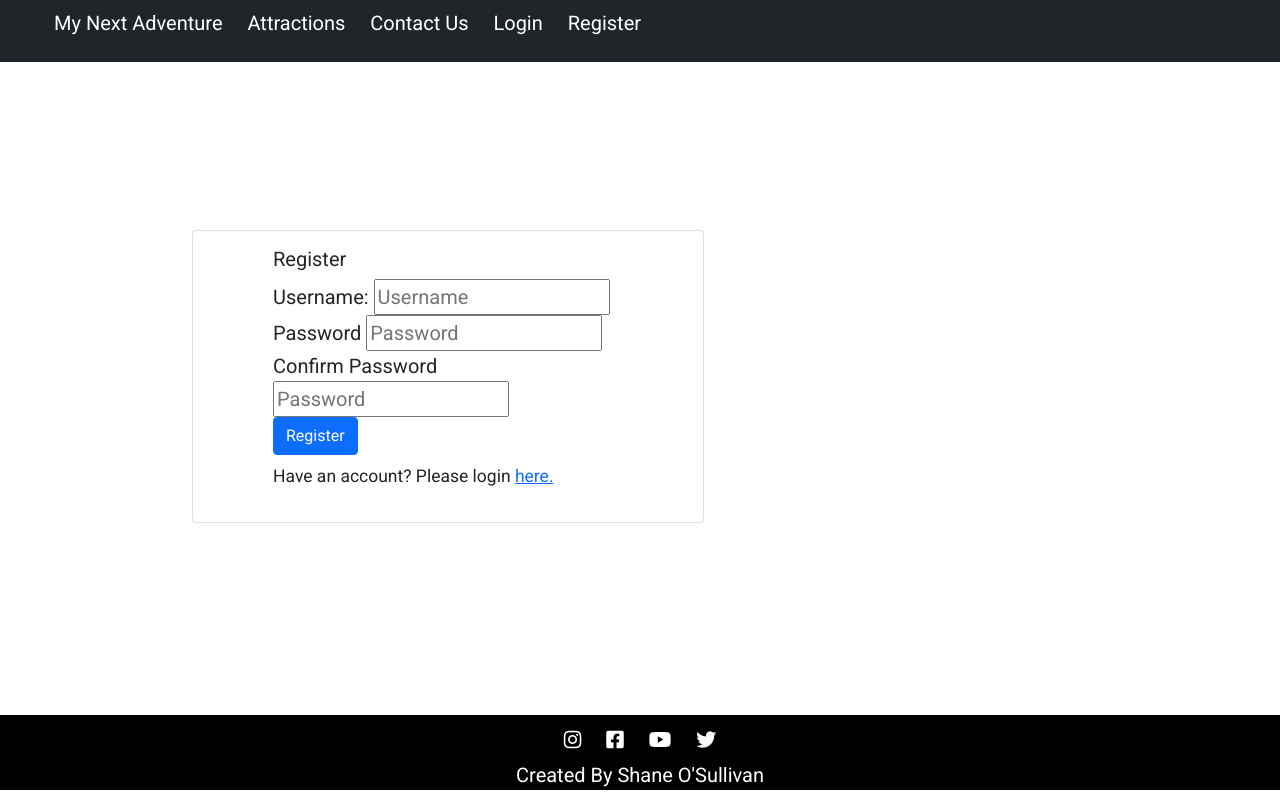
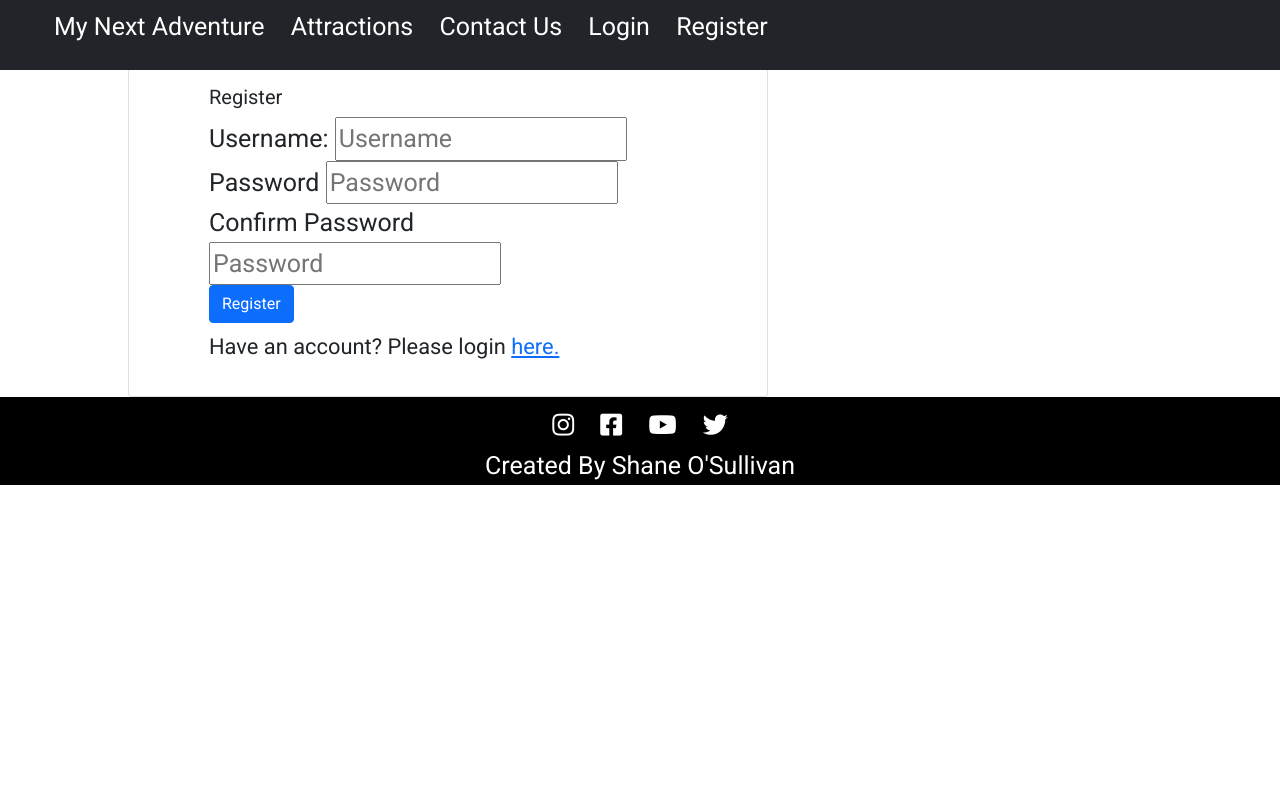
Before and after one commit to shane-os/my-next-adventure, a Flask app: page /register in a window 1280 px wide. After the commit the page ends 485 px from the top, so only its background shows below. Run offline with Flask 2, Linux system fonts and the light colour scheme; some libraries are stand-ins or nearby versions.

Commit message:
Add media queries to style.css

```diff
--- a/static/css/style.css
+++ b/static/css/style.css
@@ -44,6 +44,8 @@ li a {
     color: white;
 }
 
+/* Jumbotron */
+
 .jumbotron {
     width: 70%;
     align-content: center;
@@ -53,6 +55,8 @@ li a {
     margin-right: auto;
     margin-top: auto;
 }
+
+/* Search Function */
 
 #searchbar {
     border-radius: 15px;
@@ -70,10 +74,7 @@ li a {
     align-content: center;
 }
 
-.form-check {
-    color: white;
-    align-items: center;
-}
+/* Card Containers */
 
 .card {
     align-content: center;
@@ -84,6 +85,8 @@ li a {
     padding-right: 5%;
 }
 
+/* Flash Messages */
+
 #flashmessage {
     color: white;
     background-color: #4F74E3;
@@ -91,12 +94,15 @@ li a {
     text-align: center;
 }
 
+/* Footer */
+
 footer {
     color: white;
     text-align: center;
     background-color: #000000;
     padding-top: 5px;
 }
+
 
 .contactform {
     outline: #000000;
@@ -107,6 +113,8 @@ footer {
     padding-bottom: 5%;
 }
 
+/* Registration Form */
+
 #registerform {
     max-width: 50%;
     align-content: center;
@@ -115,8 +123,15 @@ footer {
     padding: auto;
 }
 
-#registerform {
-    max-width: 40%;
-    align-content:center ;
-    margin: 15%
-}
+/* Media Queries */
+@media only screen and (min-width: 601px) {
+    body {
+      font-size: 25px;
+    }
+  }
+
+  @media only screen and (max-width: 601px) {
+    body {
+      font-size: 20px;
+    }
+  }
```
